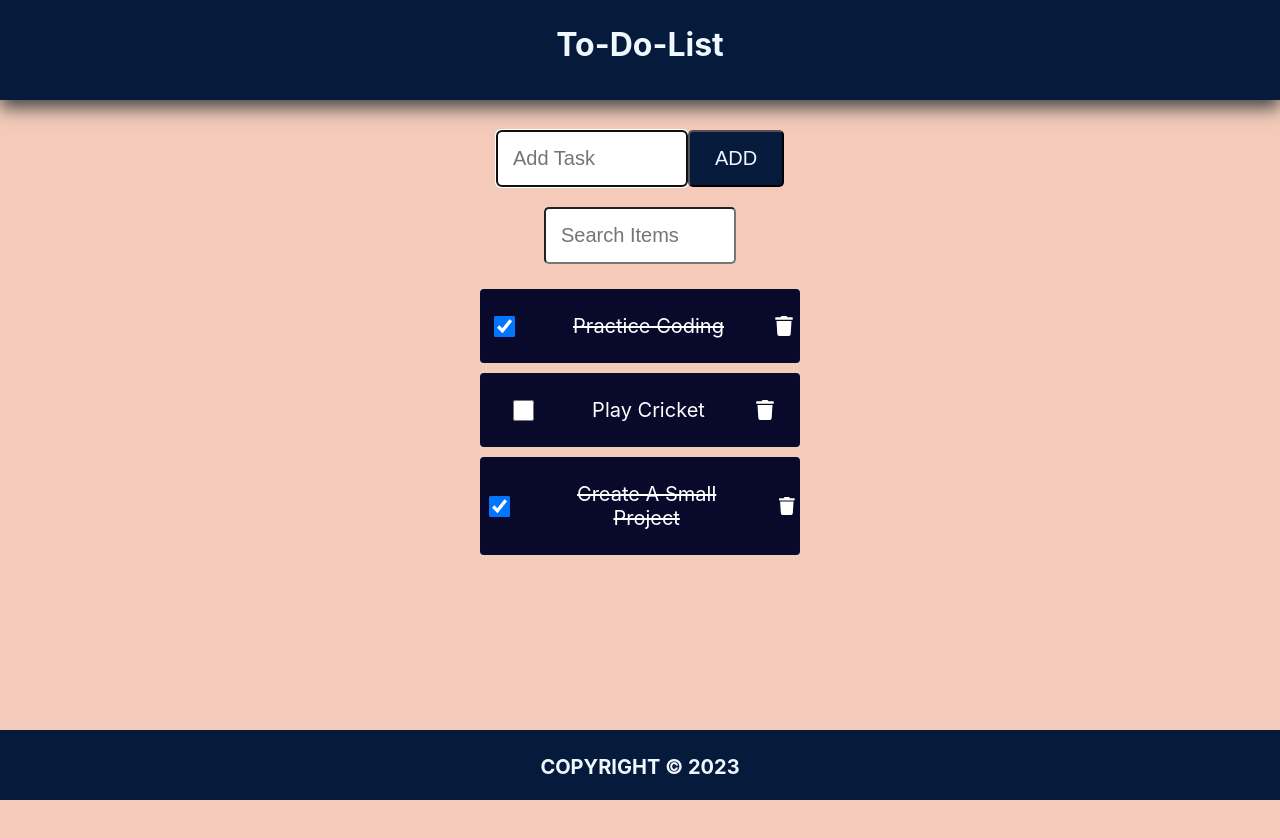
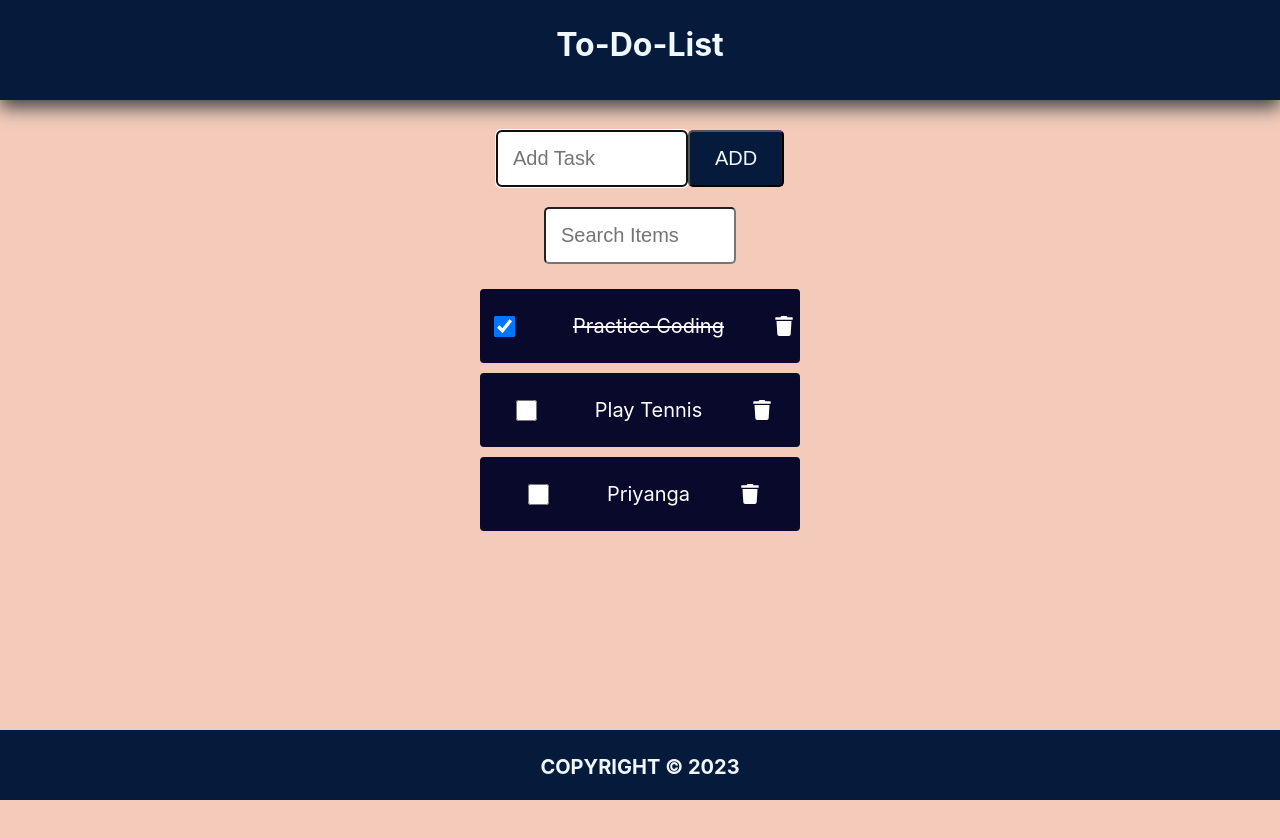
Before and after one commit to Priyanga-Developer/To-Do-App, a React (Create React App) app: page / in a window 1280 px wide. Shown: the top 838 px of the page. Built offline with nearby package versions, Linux system fonts and the light colour scheme; data requests are answered from the project's data file.

Commit message:
CRUD operation

```diff
--- a/data/db.json
+++ b/data/db.json
@@ -1,20 +1,19 @@
 {
-    "items":[
+  "items": [
     {
-            "id":0,
-            "checked":true,
+      "id": 0,
+      "checked": true,
       "task": "Practice Coding"
     },
     {
-            "id":1,
-            "checked":false,
-            "task": "Play Cricket"
+      "id": 4,
+      "task": "play tennis",
+      "checked": false
     },
     {
-            "id":2,
-            "checked":true,
-            "task": "Create a small project"
+      "id": 5,
+      "task": "priyanga",
+      "checked": false
     }
-
   ]
 }
--- a/src/App.js
+++ b/src/App.js
@@ -4,6 +4,8 @@ import Content from './Content';
 import Footer from './Footer';
 import AddItem from './AddItem';
 import SearchItem from './SearchItem';
+import apiRequest from './apiRequest';
+
 
 const App=()=> {
   const [items,setItems]=useState([]);
@@ -11,7 +13,7 @@ const App=()=> {
   const [search,setSearch]=useState('');
   const [fetchError,setFetchError]=useState(null);
   const [isLoading,setIsLoding]=useState(true);
-  const API_URL= "http://localhost:3500/items";
+  const API_URL= " http://localhost:3500/items";
 
   useEffect(()=>{
        const fetchItems= async()=>{
@@ -37,26 +39,55 @@ const App=()=> {
 
   },[])
 
-  const addItem=(task)=>{
+  const addItem= async(task)=>{
     const id= items.length? items[items.length-1].id+1 :1;
     const addNewItem={id,task,checked:false}
     const listItems=[...items ,addNewItem]
     setItems(listItems)
-    localStorage.setItem("to-do-list",JSON.stringify(listItems))
+
+    const postOptions={
+      method:"POST",
+      headers:{
+        "Content-Type":"application/JSON"
+      },
+      body:JSON.stringify(addNewItem)
+    }
+
+    const result=await apiRequest(API_URL,postOptions)
+    if(result)setFetchError(result)
+
   }
 
-  const  handleOnchange=(id)=>{
+  const  handleOnCheck= async(id)=>{
       const listitems=items.map((item)=>
          item.id===id ?{...item,checked:!item.checked}:item)
          setItems(listitems)
-         localStorage.setItem("to-do-list",JSON.stringify(listitems))
+
+         const myItems=listitems.filter((item)=>item.id===id)
+         const patchOptions={
+          method:"PATCH",
+          headers:{
+            "Content-Type":"application/JSON"
+          },
+          body:JSON.stringify({checked:myItems[0].checked})
+         }
+
+         const reqUrl=`${API_URL}/${id}`  //{API_URL}{localhost:3500/items}/2
+        const result=await apiRequest(reqUrl,patchOptions)
+        if(result)setFetchError(result)
   }
 
-    const handleDelete=(id)=>{
+    const handleDelete= async(id)=>{
           const newlist=items.filter((item)=>item.id!==id )
           setItems(newlist)
-          localStorage.setItem("to-do-list",JSON.stringify(newlist))
 
+          const deleteOptions={
+            method:"DELETE"
+          }
+
+          const reqUrl=`${API_URL}/${id}`  //{API_URL}{localhost:3500/items}/2
+          const result=await apiRequest(reqUrl,deleteOptions)
+          if(result)setFetchError(result)
     }
 
     const handleSubmit=(e)=>{
@@ -83,12 +114,14 @@ const App=()=> {
                setSearch={setSearch}
       />
       <main>
+      {isLoading&&<p>Data is loading ,Please wait...</p>}
         {fetchError&& <p>{`Error:${fetchError}`}</p>}
-        {isLoading&&<p>Data is loading ,Please wait...</p>}
+
       {!isLoading && !fetchError &&
-              <Content items={items.filter(item=>(item.task.toLowerCase()).includes((search.toLowerCase())))}
-               handleOnchange={handleOnchange}
-               handleDelete={handleDelete}/>
+              <Content items={items.filter((item)=>((item.task).toLowerCase()).includes((search.toLowerCase())))}
+               handleOnCheck={handleOnCheck}
+               handleDelete={handleDelete}
+               />
    }
       </main>
       <Footer/>
--- a/src/Content.js
+++ b/src/Content.js
@@ -1,13 +1,13 @@
 import ItemList from "./ItemList";
 
-const Content = ({items,handleOnchange,handleDelete}) => {
+const Content = ({items,handleOnCheck,handleDelete}) => {
 
   return (
     <>
     <div className='content'>
        {(items.length)?(<ItemList
         items={items}
-        handleOnchange={handleOnchange}
+        handleOnCheck={handleOnCheck}
         handleDelete={handleDelete}
         />):(<p>Your list is Empty</p>)
       }
--- a/src/ItemList.js
+++ b/src/ItemList.js
@@ -2,14 +2,14 @@ import React from 'react'
 
 import ListItems from './ListItems';
 
-const ItemList = ({items,handleOnchange,handleDelete}) => {
+const ItemList = ({items,handleOnCheck,handleDelete}) => {
   return (
     <ul className='list-items'>
     {items.map((eachitem)=>{
       return (
         <ListItems  eachitem={eachitem}
         key={eachitem.id}
-        handleOnchange={handleOnchange}
+        handleOnCheck={handleOnCheck}
         handleDelete={handleDelete}/>
        )
     })}
--- a/src/ListItems.js
+++ b/src/ListItems.js
@@ -1,12 +1,12 @@
 import React from 'react'
 import { FaTrash } from "react-icons/fa";
 
-const ListItems = ({eachitem,handleOnchange,handleDelete}) => {
+const ListItems = ({eachitem,handleOnCheck,handleDelete}) => {
   return (
     <li key={eachitem.id}>
-    <input type='checkbox' onChange={()=>handleOnchange(eachitem.id)} checked={eachitem.checked} />
+    <input type='checkbox' onChange={()=>handleOnCheck(eachitem.id)} checked={eachitem.checked} />
        <label style={(eachitem.checked)?{textDecoration:"line-through"}:null}
-       onDoubleClick={()=>handleOnchange(eachitem.id)}>{eachitem.task}
+       onDoubleClick={()=>handleOnCheck(eachitem.id)}>{eachitem.task}
        </label>
        <FaTrash
        role="button"
--- /dev/null
+++ b/src/apiRequest.js
@@ -0,0 +1,18 @@
+
+
+const apiRequest = async (url="",OptionsObj=null,ErrMsg=null) => {
+
+    try{
+       const response= await fetch (url,OptionsObj);
+       if (!response.ok) throw Error("Please reload the Page");
+    }
+
+    catch(err){
+       ErrMsg=err.Message;
+    }
+    finally{
+     return ErrMsg;
+    }
+}
+
+export default apiRequest
```
Lines whose indentation alone changed are shown as unchanged.
